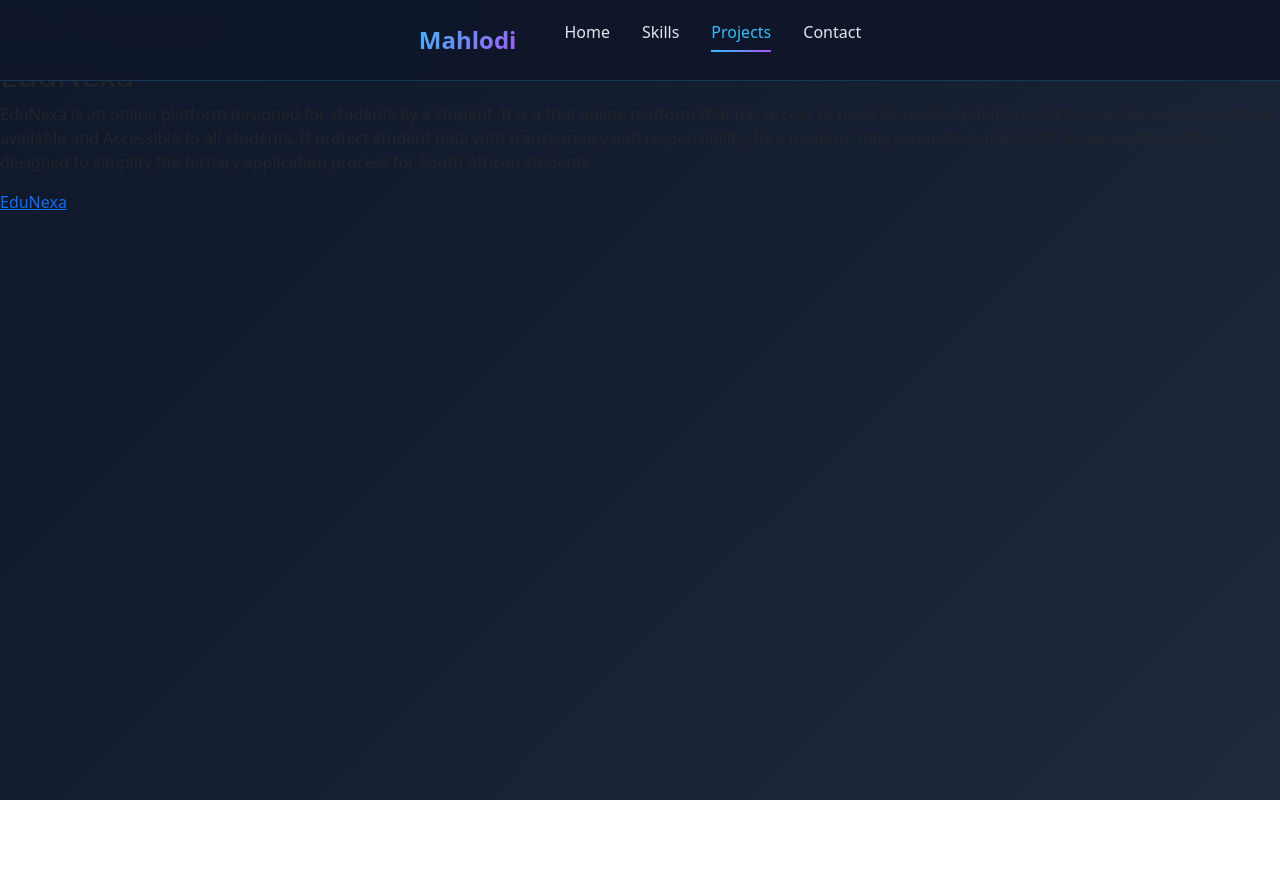
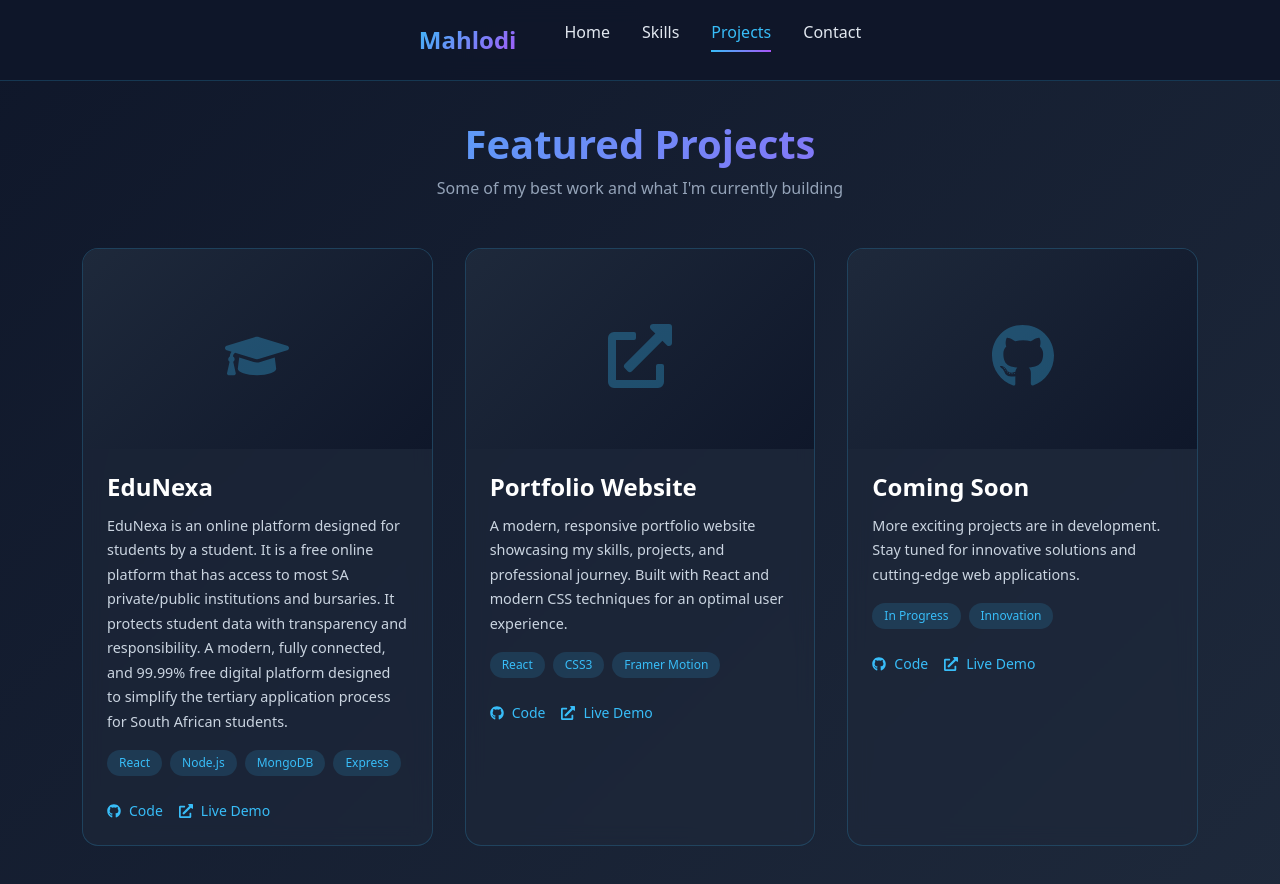
Before and after one commit to Fortu365/FUTURE_FS_01, a React (Create React App) app: page /projects in a window 1280 px wide. Shown: the top 884 px of the page. Before the commit the page ends 800 px from the top, so only its background shows below. Built offline with nearby package versions, Linux system fonts and the light colour scheme; the HTML template or start-up script is replaced by a standard one.

Commit message:
Update Projects.jsx

```diff
--- a/src/components/Projects.jsx
+++ b/src/components/Projects.jsx
@@ -1,24 +1,69 @@
+// components/Projects.js
 import './Projects.css';
-export default function Projects(){
+import { FaGithub, FaExternalLinkAlt, FaGraduationCap } from 'react-icons/fa';
 
-return(
-<>
-<h1 className="the-project">My Projects</h1>
-<h2>EduNexa</h2>
-<p>
-    EduNexa is an online platform designed for students by a student.
-    It is a free online platform that has access to most SA private/public institutions and bursaries.
-    It is free, available and Accessible to all students.
-    It protect student data with transparency and responsibility.
-    Its a modern, fully connected, and 99.99 % free digital platform designed to simplify the
-    tertiary application process for South African students.
-</p>
-<a href="#">EduNexa</a>
+export default function Projects() {
+  const projects = [
+    {
+      title: "EduNexa",
+      icon: <FaGraduationCap />,
+      description: "EduNexa is an online platform designed for students by a student. It is a free online platform that has access to most SA private/public institutions and bursaries. It protects student data with transparency and responsibility. A modern, fully connected, and 99.99% free digital platform designed to simplify the tertiary application process for South African students.",
+      tags: ["React", "Node.js", "MongoDB", "Express"],
+      github: "#",
+      demo: "#"
+    },
+    {
+      title: "Portfolio Website",
+      icon: <FaExternalLinkAlt />,
+      description: "A modern, responsive portfolio website showcasing my skills, projects, and professional journey. Built with React and modern CSS techniques for an optimal user experience.",
+      tags: ["React", "CSS3", "Framer Motion"],
+      github: "#",
+      demo: "#"
+    },
+    {
+      title: "Coming Soon",
+      icon: <FaGithub />,
+      description: "More exciting projects are in development. Stay tuned for innovative solutions and cutting-edge web applications.",
+      tags: ["In Progress", "Innovation"],
+      github: "#",
+      demo: "#"
+    }
+  ];
 
-</>
-
-
-)
-
-
+  return (
+    <div className="projects-page">
+      <div className="container">
+        <div className="page-header">
+          <h1 className="page-title">Featured Projects</h1>
+          <p className="page-subtitle">Some of my best work and what I'm currently building</p>
+        </div>
+        <div className="projects-grid">
+          {projects.map((project, index) => (
+            <div key={index} className="project-card">
+              <div className="project-image">
+                <div className="project-icon">{project.icon}</div>
+              </div>
+              <div className="project-content">
+                <h3 className="project-title">{project.title}</h3>
+                <p className="project-description">{project.description}</p>
+                <div className="project-tags">
+                  {project.tags.map((tag, idx) => (
+                    <span key={idx} className="project-tag">{tag}</span>
+                  ))}
+                </div>
+                <div className="project-links">
+                  <a href={project.github} className="project-link">
+                    <FaGithub /> Code
+                  </a>
+                  <a href={project.demo} className="project-link">
+                    <FaExternalLinkAlt /> Live Demo
+                  </a>
+                </div>
+              </div>
+            </div>
+          ))}
+        </div>
+      </div>
+    </div>
+  );
 }
```
